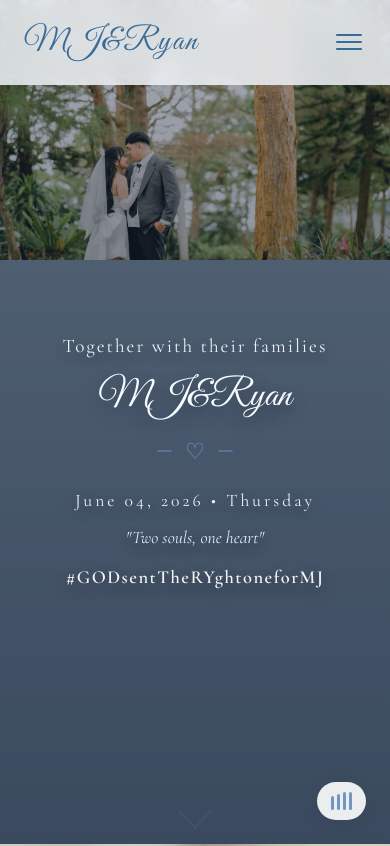
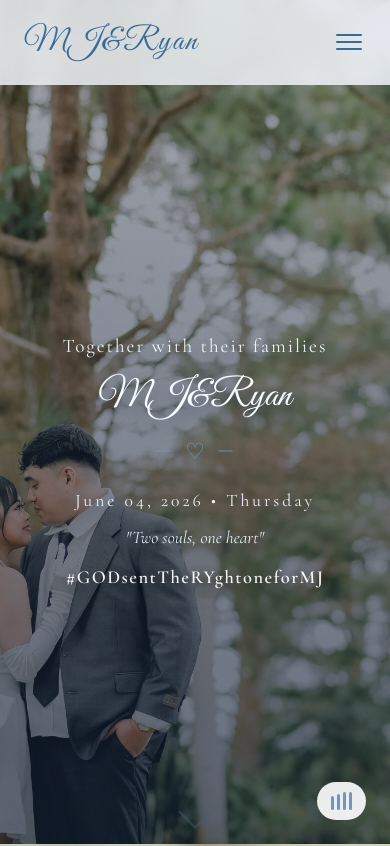
Before and after one commit to H1karuuu/RSVP-Wedding-Website, a Vue app in the folder frontend/: page /home in a window 390 px wide. Shown: the top 846 px of the page. Built offline with nearby package versions, Linux system fonts and the light colour scheme; no server answers.

Commit message:
feat: enhance hero section responsiveness with updated background styles

```diff
--- a/frontend/src/views/MainPage.vue
+++ b/frontend/src/views/MainPage.vue
@@ -1980,10 +1980,9 @@ onUnmounted(() => {
 /* ===== RESPONSIVE ===== */
 @media (max-width: 768px) {
   .hero-section {
-    background-size: contain;
-    background-position: center top;
+    background-size: cover;
+    background-position: 44% 38%;
     background-repeat: no-repeat;
-    background-color: #7f8f9f;
   }
 
   .hero-names { font-size: 3rem; }
```
